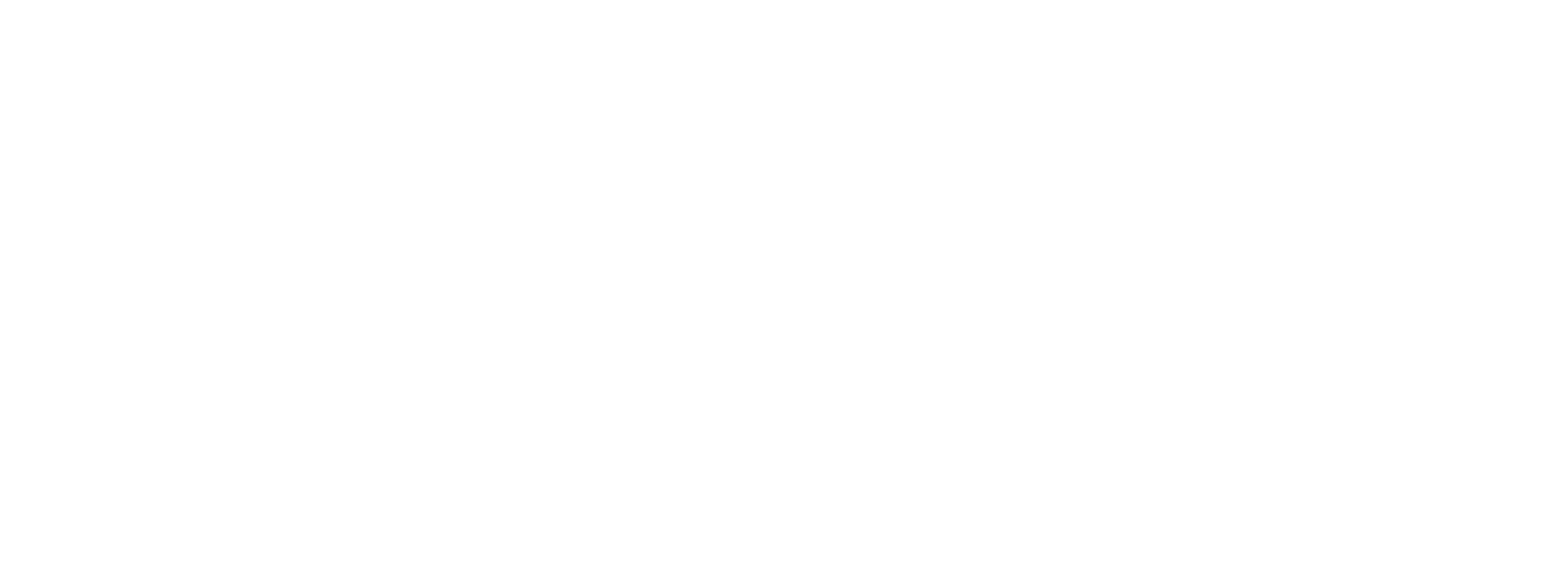
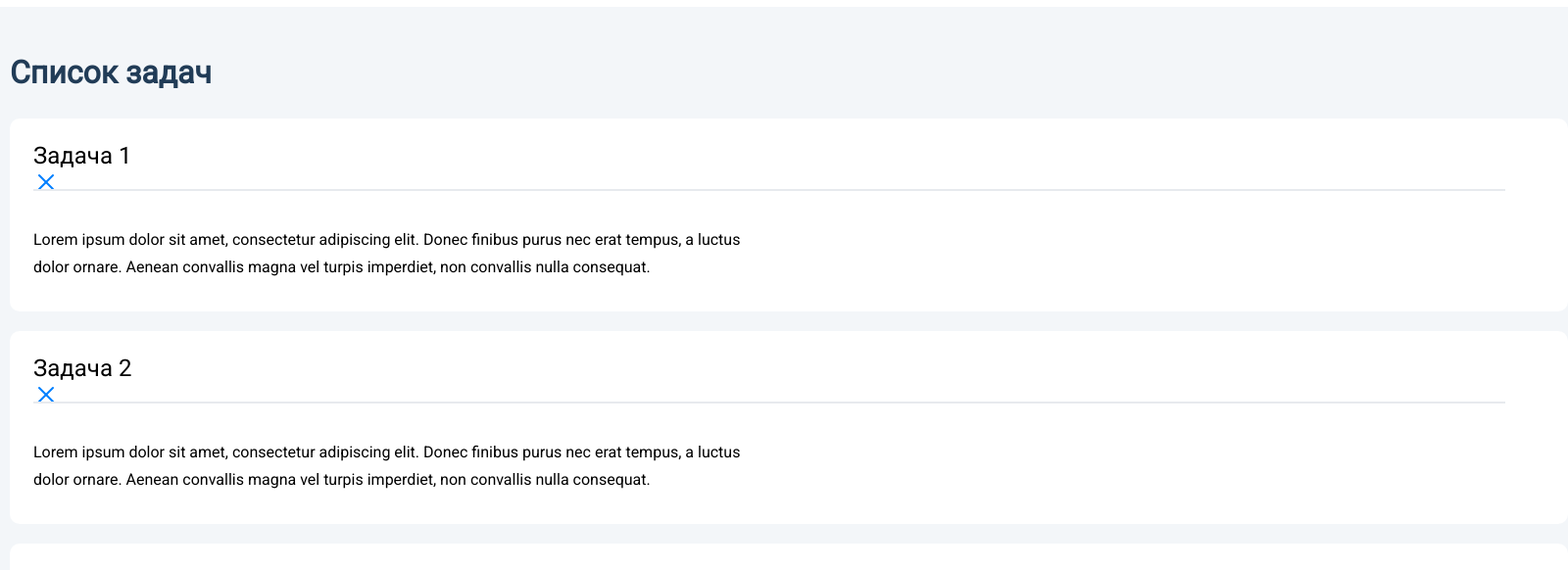
Before and after one commit to only-digital/internship-tasks, a Next.js app: page / in a window 1280 px wide. Shown: the part 169-751 px from the top of the page at 98% size, 1600 px wide, since content can reach past the window. Built offline with nearby package versions, Linux system fonts and the light colour scheme.

Commit message:
add: add base styles

```diff
--- a/src/components/todolist/todolist.jsx
+++ b/src/components/todolist/todolist.jsx
@@ -1,11 +1,45 @@
-import styled from './todolist.module.scss';
 
+const Todolist = (props) => {
 
+console.log("data", props, props.data)
 
-const Todolist = () => {
     return (
-        <div className={styled.Todolist}>
-            {/* Your code here */}
+        <div className={"todolist__container"}>
+            <header className="todolist__header"></header>
+            <div className="todolist__wrapper">
+                <aside>
+                    <div className="todolist__logo">
+                        <img src="" alt=""/>
+                    </div>
+                    <div className="todolist__open">
+                        <svg xmlns="http://www.w3.org/2000/svg" width="20" height="20" viewBox="0 0 20 20" fill="none">
+                            <path fill-rule="evenodd" clip-rule="evenodd" d="M11.3989 1H7.685C3.62429 1 2 2.80476 2 7.31667V12.731C2 17.2429 3.62429 19.0476 7.685 19.0476H12.5579C16.6186 19.0476 18.2429 17.2429 18.2429 12.731V7.63395H15.1889C13.9191 7.63395 12.9218 7.42842 12.2631 6.76976C11.6045 6.1111 11.3989 5.11378 11.3989 3.84395V1ZM17.6757 6.68645L12.5579 1H12.3464V3.84395C12.3464 5.06129 12.5554 5.72211 12.9331 6.09977C13.3108 6.47744 13.9716 6.68645 15.1889 6.68645H17.6757Z" fill="#007FFF"/>
+                        </svg>
+                        <span>Список задач</span>
+                    </div>
+                </aside>
+                <div className="todolist__main">
+                    <h1>{props.data.title}</h1>
+                    <ul className="todolist__list">
+                        {
+                            props.data.tasks.map((t) => {
+                                return (
+                                <li className={"todolist__task"}>
+                                    <div className={"todolist__task-header"} className={t.isCompleted ? "isCompleted" : ""}>
+                                        <p className={"todolist__task-name"}>{t.title}</p>
+                                        <svg xmlns="http://www.w3.org/2000/svg" width="26" height="26" viewBox="0 0 26 26" fill="none">
+                                            <path d="M20 6L6 20" stroke="#007FFF" stroke-width="2" stroke-linecap="round"/>
+                                            <path d="M6 6L20 20" stroke="#007FFF" stroke-width="2" stroke-linecap="round"/>
+                                        </svg>
+                                    </div>
+                                    <p className="todolist__task-description">{t.text}</p>
+                                </li>
+                                )
+                            })
+                        }
+                    </ul>
+                </div>
+            </div>
         </div>
     )
 }
--- a/src/components/todolist/todolist.module.scss
+++ b/src/components/todolist/todolist.module.scss
@@ -1,3 +1,121 @@
-.Todolist {
-	//Your code here
+
+  .todolist {
+
+    &__header {
+      height: 80px;
+      background-color: #fff;
+
+    }
+
+    &__container {
+
+      width: 1920px;
+      height: 1080px;
+
+    }
+
+    &__open {
+      background-color: #E3EDF7;
+      border-radius: 10px;
+
+      width: 240px;
+      height: 52px;
+
+      margin: 0 auto;
+
+      display: flex;
+      align-items: center;
+      gap: 16px;
+
+      padding-left: 18px;
+
+      span {
+        color: #007FFF;
+
+        font-size: 16px;
+      }
+    }
+
+    &__main {
+
+      height: 1000px;
+      width: 1630px;
+
+      padding-left: 40px;
+      padding-top: 48px;
+
+      h1 {
+        color: #213C57;
+        font-size: 32px;
+        font-weight: 600;
+
+        margin-bottom: 28px;
+      }
+    }
+
+    &__wrapper {
+      display: flex;
+      justify-content: space-between;
+    }
+
+    &__list {
+      display: flex;
+      flex-direction: column;
+
+      gap: 20px;
+    }
+    &__task {
+      padding: 24px 24px 31px 24px;
+      background-color: white;
+
+      border-radius: 10px;
+
+      position: relative;
+
+      ::after {
+
+        position: absolute;
+        content: "";
+
+        height: 2px;
+
+        left: 24px;
+
+        width: 1502px;
+
+        background-color: #E7EAEE;
+
+        top: 72px;
+      }
+    }
+
+    &__task-header {
+      display: flex;
+      justify-content: space-between;
+    }
+
+    &__task-name {
+      font-size: 24px;
+    }
+
+    &__task-description {
+      margin-top: 28px;
+
+      font-size: 16px;
+      line-height: 175%;
+
+      max-width: 734px;
+    }
+  }
+
+
+aside {
+  background-color: #fff;
+  width: 290px;
+
+  height: 1080px;
 }
+
+.isCompleted {
+  color:rgba(22, 31, 62, 0.30);
+}
--- a/src/pages/_app.js
+++ b/src/pages/_app.js
@@ -2,6 +2,7 @@
 import Head from "next/head";
 
 export default function App({Component, pageProps}) {
+
     return (
         <>
             <Head>
--- a/src/pages/index.js
+++ b/src/pages/index.js
@@ -1,14 +1,22 @@
 import styles from '../styles/index.module.scss'
 import {getIndexPage} from "../../lib/api";
+import Todolist from "../components/todolist/todolist";
 
 function Index(props) {
 
-    console.log(props)
+    console.log("here",props)
+
+    let initData = [...props.tasks]
+    console.log("init",initData)
 
     return (
         <main className={styles.main}>
 
-            {/* Your code here */}
+            <Todolist
+                data={props}
+            >
+
+            </Todolist>
 
         </main>
     )
--- a/src/styles/globals.scss
+++ b/src/styles/globals.scss
@@ -1,9 +1,13 @@
+@import  "../components/todolist/todolist.module";
+
 html {
     font-weight: normal;
     -webkit-font-smoothing: antialiased;
     -moz-osx-font-smoothing: grayscale;
     text-rendering: optimizeLegibility;
     position: relative;
+
+    background-color: #F3F6F9;
 }
 
 * {
--- a/src/styles/index.module.scss
+++ b/src/styles/index.module.scss
@@ -1,3 +1,5 @@
+@import url('https://fonts.googleapis.com/css2?family=Roboto&display=swap');
+
 .main {
     display: flex;
     flex-direction: column;
@@ -5,4 +7,6 @@
     align-items: center;
     padding: 6rem;
     min-height: 100vh;
+
+    font-family: "Roboto";
 }
```
Also changed, not shown: src/assets/Only.png (added).
